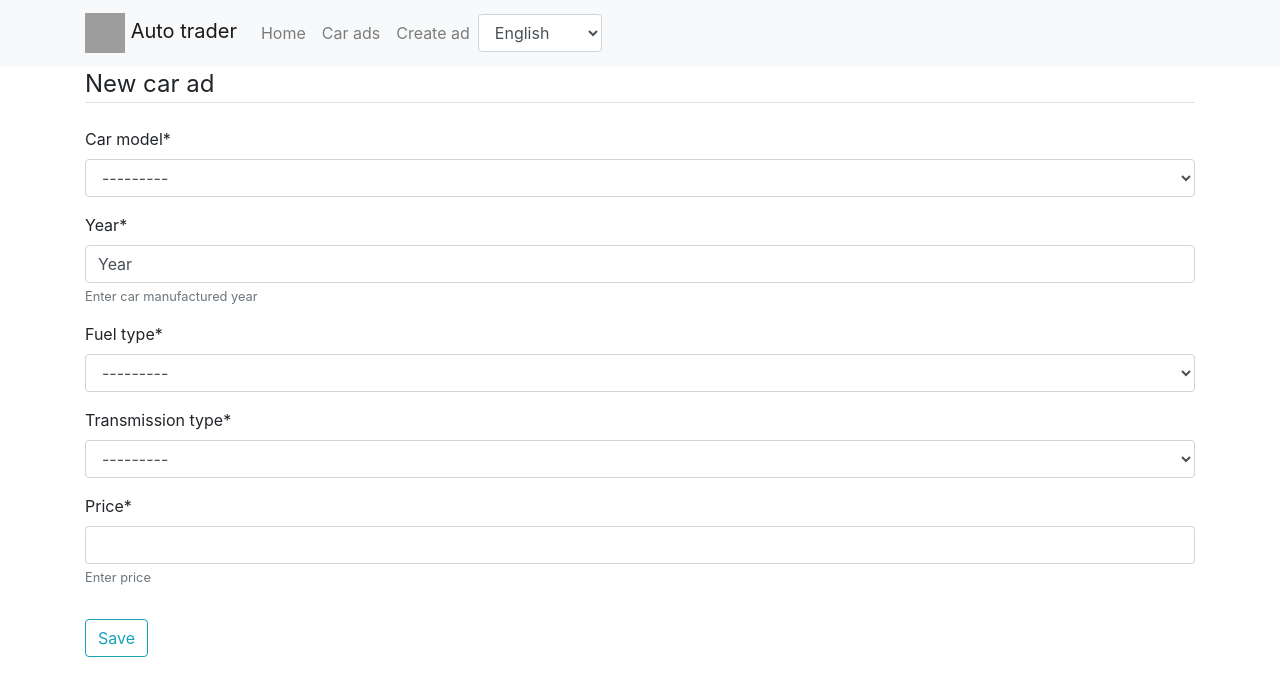
After one commit to Kanteliukas/auto_trader, a Django app: page /auto_trader_app/carads/new in a window 1280 px wide. The commit adds this page. Shown: the top 696 px of the page. Run offline with Django 4.2, Linux system fonts and the light colour scheme; data that the repository does not hold is empty; some libraries are stand-ins or nearby versions; grey boxes are pictures that could not be loaded.

Commit message:
added crispy forms for creating auto ad, updated translations

```diff
--- a/auto_trader/auto_trader/settings.py
+++ b/auto_trader/auto_trader/settings.py
@@ -11,6 +11,7 @@ https://docs.djangoproject.com/en/4.0/ref/settings/
 """
 
 from pathlib import Path
+import os
 from .configuration_file import SECRET_KEY
 from django.utils.translation import gettext_lazy as _
 
@@ -43,6 +44,7 @@ INSTALLED_APPS = [
     "django.contrib.messages",
     "django.contrib.staticfiles",
     "rosetta",
+    'crispy_forms',
 ]
 
 MIDDLEWARE = [
@@ -61,7 +63,7 @@ ROOT_URLCONF = "auto_trader.urls"
 TEMPLATES = [
     {
         "BACKEND": "django.template.backends.django.DjangoTemplates",
-        "DIRS": [],
+        "DIRS": [os.path.join(BASE_DIR, 'templates'),],
         "APP_DIRS": True,
         "OPTIONS": {
             "context_processors": [
@@ -137,3 +139,5 @@ DEFAULT_AUTO_FIELD = "django.db.models.BigAutoField"
 
 MEDIA_URL = "media/"
 MEDIA_ROOT = BASE_DIR.joinpath(MEDIA_URL)
+
+CRISPY_TEMPLATE_PACK = 'bootstrap4'
--- /dev/null
+++ b/auto_trader/auto_trader_app/form.py
@@ -0,0 +1,14 @@
+from .models import CarAd
+from django import forms
+
+
+class CreateAdForm(forms.ModelForm):
+    class Meta:
+        model = CarAd
+        fields = (
+            "car_model",
+            "year",
+            "fuel_type",
+            "transmission_type",
+            "price",
+        )
--- a/auto_trader/auto_trader_app/models.py
+++ b/auto_trader/auto_trader_app/models.py
@@ -10,12 +10,14 @@ class CarType(models.Model):
         help_text=_("Enter car type"),
     )
 
-    verbose_name = _("Car type")
-    verbose_name_plural = _("Car types")
-
     def __str__(self):
         """String for representing the Model object."""
         return f"{self.car_types}"
+
+    class Meta:
+        verbose_name = _("Car type")
+        verbose_name_plural = _("Car types")
+        ordering = ["car_types"]
 
 
 class Maker(models.Model):
@@ -25,12 +27,14 @@ class Maker(models.Model):
         help_text=_("Enter car maker name"),
     )
 
-    verbose_name = _("Car maker")
-    verbose_name_plural = _("Car makers")
-
     def __str__(self):
         """String for representing the Model object."""
         return f"{self.maker}"
+
+    class Meta:
+        verbose_name = _("Car maker")
+        verbose_name_plural = _("Car makers")
+        ordering = ["maker"]
 
 
 class MakerModel(models.Model):
@@ -46,12 +50,14 @@ class MakerModel(models.Model):
         help_text=_("Enter car model"),
     )
 
-    verbose_name = _("Model")
-    verbose_name_plural = _("Models")
-
     def __str__(self):
         """String for representing the Model object."""
-        return f"{self.model}"
+        return f"{self.maker} {self.model}"
+
+    class Meta:
+        verbose_name = _("Model")
+        verbose_name_plural = _("Models")
+        ordering = ["maker", "model"]
 
 
 class FuelType(models.Model):
@@ -61,12 +67,14 @@ class FuelType(models.Model):
         help_text=_("Enter fuel type"),
     )
 
-    verbose_name = _("Fuel type")
-    verbose_name_plural = _("Fuel types")
-
     def __str__(self):
         """String for representing the Model object."""
         return f"{self.fuel_types}"
+
+    class Meta:
+        verbose_name = _("Fuel type")
+        verbose_name_plural = _("Fuel types")
+        ordering = ["fuel_types"]
 
 
 class TransmissionType(models.Model):
@@ -76,26 +84,37 @@ class TransmissionType(models.Model):
         help_text=_("Enter transmission type"),
     )
 
-    verbose_name = _("Transmission type")
-    verbose_name_plural = _("Transmission types")
-
     def __str__(self):
         """String for representing the Model object."""
         return f"{self.transmission_types}"
 
+    class Meta:
+        verbose_name = _("Transmission type")
+        verbose_name_plural = _("Transmission types")
+        ordering = ["transmission_types"]
+
 
 class CarAd(models.Model):
     car_model = models.ForeignKey(
-        MakerModel, on_delete=models.SET_NULL, null=True, related_name="car_model"
+        MakerModel,
+        on_delete=models.SET_NULL,
+        null=True,
+        related_name="car_model",
+        verbose_name=_("car model"),
     )
     fuel_type = models.ForeignKey(
-        FuelType, on_delete=models.SET_NULL, null=True, related_name="fuel_type"
+        FuelType,
+        on_delete=models.SET_NULL,
+        null=True,
+        related_name="fuel_type",
+        verbose_name=_("fuel type"),
     )
     transmission_type = models.ForeignKey(
         TransmissionType,
         on_delete=models.SET_NULL,
         null=True,
         related_name="transmission_type",
+        verbose_name=_("transmission type"),
     )
     price = models.FloatField(_("Price"), help_text=_("Enter price"))
     year = models.CharField(
@@ -120,3 +139,7 @@ class CarAd(models.Model):
 
     display_car_maker.short_description = _("Make")
     display_car_model.short_description = _("Model")
+
+    class Meta:
+        verbose_name = _("Car ad")
+        verbose_name_plural = _("Car ads")
--- a/auto_trader/auto_trader_app/templates/base.html
+++ b/auto_trader/auto_trader_app/templates/base.html
@@ -23,12 +23,14 @@
           <span class="navbar-toggler-icon"></span>
         </button>
                 <div class="collapse navbar-collapse" id="navbarSupportedContent">
-                    <ul class="navbar-nav">{% block navigation %}
+                    <ul class="navbar-nav">
+                        {% block navigation %}
                         <li class="nav-item"><a class="nav-link" href="{% url 'index' %}">{% trans "home"|capfirst %}</a></li>
-                        <!-- <li class="nav-item"><a class="nav-link" href="">{% trans "all books"|capfirst %}</a></li>
-            <li class="nav-item"><a class="nav-link" href="">{% trans "all authors"|capfirst %}</a></li>
+                        <li class="nav-item"><a class="nav-link" href="{% url 'car-ads' %}">{% trans "car ads"|capfirst %}</a></li>
+                        <li class="nav-item"><a class="nav-link" href="{% url 'new-car-ad'%}">{% trans "create ad"|capfirst %}</a></li>
+                        <!-- <li class="nav-item"><a class="nav-link" href=""></a></li>
                         {% if user.is_authenticated %}
-              <li class="nav-item"><a class="nav-link" href="">{% trans "my books"|capfirst %}</a></li>
+                          <li class="nav-item"><a class="nav-link" href=""></a></li>
                           <li class="nav-item"><a class="nav-link" href="">{% trans "profile"|capfirst %}</a></li>
                           <li class="nav-item"><a class="nav-link" href="">{% trans "logout"|capfirst %}</a></li>
                         {% else %}
--- /dev/null
+++ b/auto_trader/auto_trader_app/templates/new_car_ad.html
@@ -0,0 +1,16 @@
+{% extends "base.html" %}
+{% load crispy_forms_tags i18n %}
+{% block content %}
+    <div class="content-section">
+    <form method="POST">
+        {% csrf_token %}
+        <fieldset class="form-group">
+            <legend class="border-bottom mb-4">{% trans "new car ad"|capfirst %}</legend>
+            {{ form|crispy }}
+        </fieldset>
+        <div class="form-group">
+            <button class="btn btn-outline-info" type="submit">{% trans "save"|capfirst %}</button>
+        </div>
+    </form>
+    </div>
+{% endblock content %}
--- a/auto_trader/auto_trader_app/urls.py
+++ b/auto_trader/auto_trader_app/urls.py
@@ -5,4 +5,5 @@ urlpatterns = [
     path("", views.index, name="index"),
     path("carads/", views.CarAdsListView.as_view(), name="car-ads"),
     path("carads/<int:pk>", views.CarAdDetailView.as_view(), name="car-ad-detail"),
+    path("carads/new", views.CarAdCreateView.as_view(), name="new-car-ad"),
 ]
--- a/auto_trader/auto_trader_app/views.py
+++ b/auto_trader/auto_trader_app/views.py
@@ -1,7 +1,9 @@
 from django.shortcuts import render
 from django.views import generic
 from django.http import HttpResponse
+from django.urls import reverse_lazy
 from .models import CarAd
+from .form import CreateAdForm
 
 
 def index(request):
@@ -21,3 +23,10 @@ class CarAdsListView(generic.ListView):
 class CarAdDetailView(generic.DetailView):
     model = CarAd
     template_name = "car_ad_detail.html"
+
+
+class CarAdCreateView(generic.CreateView):
+    model = CarAd
+    form_class = CreateAdForm
+    success_url = reverse_lazy("car-ads")
+    template_name = "new_car_ad.html"
```
Also changed, not shown: auto_trader/auto_trader_app/admin.py (+8 -2 lines), auto_trader/auto_trader_app/templates/index.html (+0 -11 lines), auto_trader/auto_trader/locale/lt/LC_MESSAGES/django.po, auto_trader/auto_trader_app/locale/lt/LC_MESSAGES/django.po, 2 other files. Lines whose indentation alone changed are shown as unchanged.
